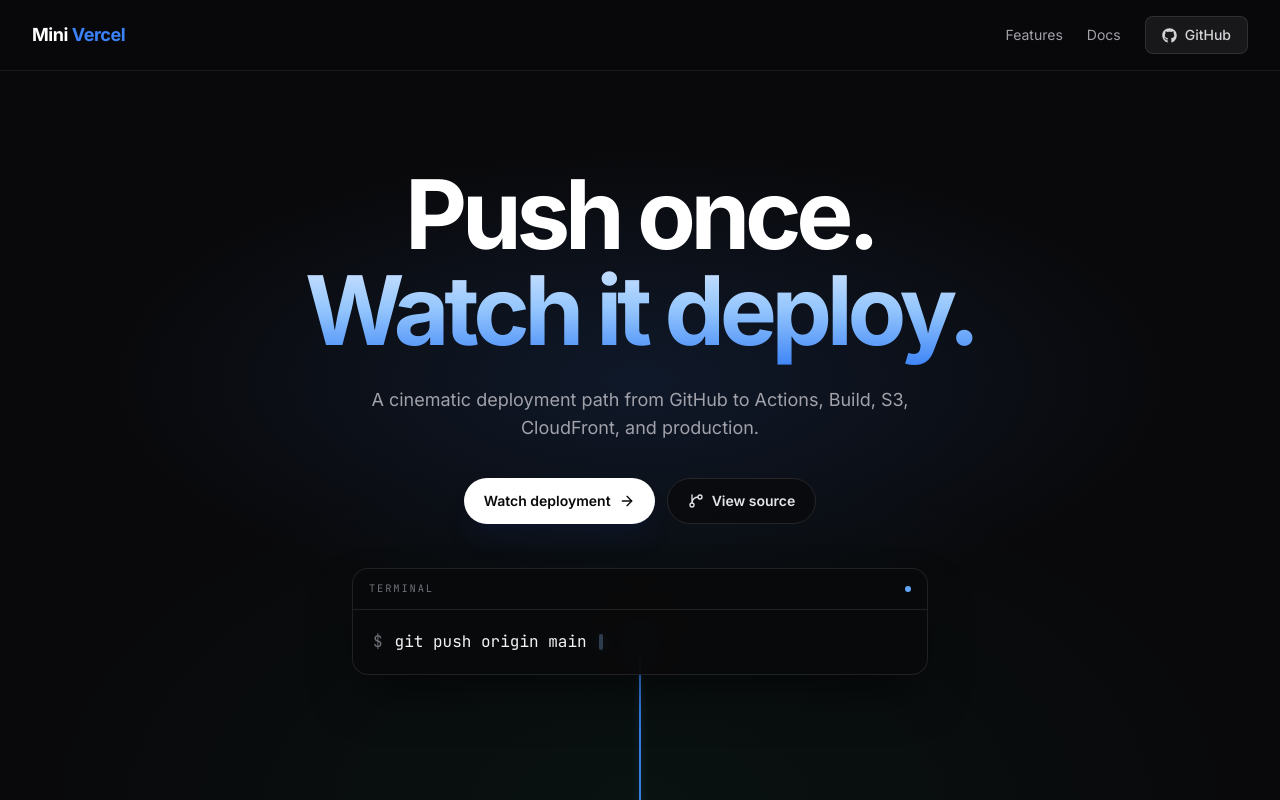
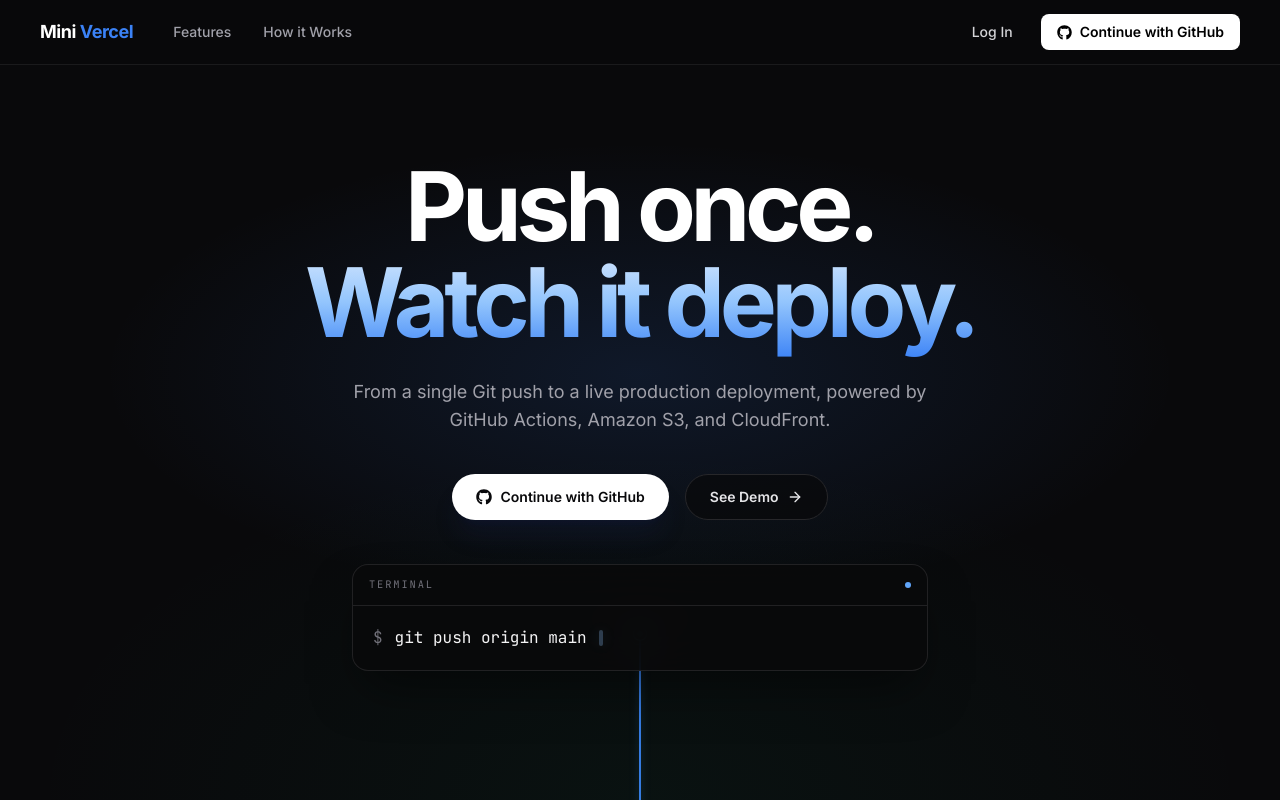
Before and after one commit to Harshitamugdha/mini-vercel, a React (Vite) app in the folder client/: page / in a window 1280 px wide. Shown: the top 800 px of the page. Built offline with nearby package versions, Linux system fonts and the light colour scheme.

Commit message:
polishing landing page

```diff
--- a/client/src/components/layout/Footer.tsx
+++ b/client/src/components/layout/Footer.tsx
@@ -1,50 +1,55 @@
 import { FaGithub } from "react-icons/fa";
-
-const STACK = ["React", "GitHub Actions", "AWS S3", "CloudFront"];
 
 export default function Footer() {
   return (
-    <footer className="border-t border-zinc-900 bg-zinc-950 px-6 py-10 text-sm text-zinc-500 lg:px-16">
-      <div className="mx-auto flex max-w-6xl flex-col gap-7 md:flex-row md:items-end md:justify-between">
-        <div className="max-w-xl">
-          <a href="/" className="text-base font-bold tracking-tight text-white">
+    <footer className="border-t border-zinc-900 bg-zinc-950 px-10 py-12">
+      <div className="mx-auto flex w-full max-w-[1500px] flex-col gap-8 md:flex-row md:items-end">
+        {/* Left */}
+        <div className="max-w-lg">
+          <a
+            href="/"
+            className="text-xl font-bold tracking-tight text-white transition-opacity hover:opacity-90"
+          >
             Mini <span className="text-blue-500">Vercel</span>
           </a>
 
-          <p className="mt-3 leading-6 text-zinc-400">
-            Deployment pipeline showcasing GitHub Actions, AWS S3 and CloudFront.
+          <p className="mt-5 text-base leading-8 text-zinc-400">
+            A modern deployment platform powered by GitHub Actions,
+            Amazon S3, and CloudFront.
           </p>
-
-          <div className="mt-4 flex flex-wrap gap-2">
-            {STACK.map((item) => (
-              <span
-                key={item}
-                className="rounded-full border border-zinc-800 bg-zinc-900/40 px-3 py-1 font-mono text-[0.65rem] uppercase tracking-[0.16em] text-zinc-400"
-              >
-                {item}
-              </span>
-            ))}
-          </div>
         </div>
 
-        <div className="flex flex-col gap-4 md:items-end">
-          <div className="flex items-center gap-5">
+        {/* Right */}
+        <div className="ml-auto flex flex-col gap-6 md:items-end">
+          <div className="flex items-center gap-10 text-base font-medium">
+            <a
+              href="#features"
+              className="text-zinc-300 transition-colors duration-200 hover:text-white"
+            >
+              Features
+            </a>
+
+            <a
+              href="#how-it-works"
+              className="text-zinc-300 transition-colors duration-200 hover:text-white"
+            >
+              How it Works
+            </a>
+
             <a
               href="https://github.com"
               target="_blank"
               rel="noreferrer"
-              className="inline-flex items-center gap-2 text-zinc-400 transition-colors hover:text-white"
+              className="inline-flex items-center gap-2 text-zinc-300 transition-colors duration-200 hover:text-white"
             >
-              <FaGithub size={14} />
+              <FaGithub size={17} />
               GitHub
-            </a>
-            <a href="#features" className="text-zinc-400 transition-colors hover:text-white">
-              Documentation
             </a>
           </div>
 
-          <p className="font-mono text-[0.65rem] uppercase tracking-[0.16em] text-zinc-700">
-            (c) {new Date().getFullYear()} Mini Vercel
+          <p className="text-sm text-zinc-500">
+            © {new Date().getFullYear()} Mini Vercel. Powered by React, GitHub
+            Actions, Amazon S3 & CloudFront.
           </p>
         </div>
       </div>
--- a/client/src/components/layout/Navbar.tsx
+++ b/client/src/components/layout/Navbar.tsx
@@ -2,35 +2,48 @@
 
 export default function Navbar() {
   return (
-    <nav className="sticky top-0 z-50 flex items-center justify-between border-b border-zinc-800/60 bg-zinc-950/80 px-8 py-4 backdrop-blur-md">
-      <a href="/" className="text-lg font-bold tracking-tight text-white">
+    <nav className="sticky top-0 z-50 border-b border-zinc-800/60 bg-zinc-950/80 backdrop-blur-md">
+      <div className="mx-auto flex h-16 w-full max-w-[1600px] items-center px-10">
+        {/* Logo */}
+        <a
+          href="/"
+          className="text-lg font-bold tracking-tight text-white transition-opacity hover:opacity-90"
+        >
           Mini <span className="text-blue-500">Vercel</span>
         </a>
 
-      <div className="flex items-center gap-6">
+        {/* Navigation */}
+        <div className="ml-10 hidden items-center gap-8 md:flex">
           <a
             href="#features"
-          className="text-sm text-zinc-400 transition-colors duration-150 hover:text-white"
+            className="text-sm font-medium text-zinc-400 transition-colors duration-200 hover:text-white"
           >
             Features
           </a>
 
           <a
-          href="#docs"
-          className="text-sm text-zinc-400 transition-colors duration-150 hover:text-white"
+            href="#how-it-works"
+            className="text-sm font-medium text-zinc-400 transition-colors duration-200 hover:text-white"
           >
-          Docs
+            How it Works
           </a>
+        </div>
 
-        <a
-          href="https://github.com"
-          target="_blank"
-          rel="noopener noreferrer"
-          className="inline-flex cursor-pointer items-center gap-2 rounded-lg border border-zinc-700/60 bg-zinc-900 px-4 py-2 text-sm font-medium text-zinc-300 transition-all duration-150 hover:border-zinc-600 hover:text-white"
+        {/* Right Actions */}
+        <div className="ml-auto flex items-center gap-3">
+          <button
+            className="rounded-lg px-4 py-2 text-sm font-medium text-zinc-300 transition-colors duration-200 hover:bg-zinc-900 hover:text-white"
+          >
+            Log In
+          </button>
+
+          <button
+            className="inline-flex items-center gap-2 rounded-lg bg-white px-4 py-2 text-sm font-semibold text-black transition-all duration-200 hover:scale-[1.02] hover:bg-zinc-200 active:scale-[0.98]"
           >
             <FaGithub size={15} />
-          GitHub
-        </a>
+            Continue with GitHub
+          </button>
+        </div>
       </div>
     </nav>
   );
--- a/client/src/components/pipeline/stages/PushStage.tsx
+++ b/client/src/components/pipeline/stages/PushStage.tsx
@@ -1,6 +1,7 @@
 import { useEffect, useRef, type Ref } from "react";
 import { motion, type Variants } from "framer-motion";
-import { ArrowRight, GitBranch } from "lucide-react";
+import { ArrowRight } from "lucide-react";
+import { FaGithub } from "react-icons/fa";
 
 interface HeroStageProps {
   sectionRef: Ref<HTMLDivElement>;
@@ -108,25 +109,32 @@
           variants={item}
           className="mt-7 max-w-xl text-base leading-8 text-zinc-400 sm:text-lg"
         >
-          A cinematic deployment path from GitHub to Actions, Build, S3, CloudFront, and production.
-        </motion.p>
+        From a single Git push to a live production deployment,
+        powered by GitHub Actions, Amazon S3, and CloudFront.
+                </motion.p>
 
-        <motion.div variants={item} className="mt-9 flex flex-wrap justify-center gap-3">
-          <button
-            type="button"
-            onClick={onWatchDeployment}
-            className="inline-flex items-center gap-2 rounded-full bg-white px-5 py-3 text-sm font-semibold text-zinc-950 shadow-xl shadow-blue-950/20 transition-transform hover:scale-[1.03]"
+      <motion.div
+        variants={item}
+        className="mt-10 flex flex-wrap justify-center gap-4"
+      >
+
+      <button
+        type="button"
+        className="inline-flex items-center gap-2 rounded-full bg-white px-6 py-3 text-sm font-semibold text-zinc-950 shadow-xl shadow-blue-950/20 transition-all duration-200 hover:scale-[1.03] hover:bg-zinc-200 active:scale-[0.98]"
+      >
+      <FaGithub size={16} />
+      Continue with GitHub
+      </button>
+
+
+        <button
+          type="button"
+          onClick={onWatchDeployment}
+          className="inline-flex items-center gap-2 rounded-full border border-zinc-800 bg-zinc-950/70 px-6 py-3 text-sm font-semibold text-zinc-200 backdrop-blur-xl transition-all duration-200 hover:border-zinc-700 hover:bg-zinc-900"
           >
-            Watch deployment <ArrowRight size={16} />
+          See Demo
+          <ArrowRight size={16} />
           </button>
-          <a
-            href="https://github.com"
-            target="_blank"
-            rel="noreferrer"
-            className="inline-flex items-center gap-2 rounded-full border border-zinc-800 bg-zinc-950/70 px-5 py-3 text-sm font-semibold text-zinc-200 backdrop-blur-xl transition-colors hover:border-zinc-700 hover:bg-zinc-900"
-          >
-            <GitBranch size={16} /> View source
-          </a>
         </motion.div>
 
         <motion.div
--- a/client/src/components/sections/Features.tsx
+++ b/client/src/components/sections/Features.tsx
@@ -5,8 +5,9 @@
   GitBranch,
   ShieldCheck,
   Globe,
-  Terminal,
+
 } from "lucide-react";
+import { FaGithub } from "react-icons/fa";
 
 const FEATURES = [
   {
@@ -97,49 +98,31 @@
           ))}
         </div>
 
-        {/* Live Deployment History Preview Panel */}
-        <div className="mt-20 rounded-xl border border-zinc-800 bg-zinc-900/70 p-6 shadow-2xl backdrop-blur-md">
-          <div className="flex items-center justify-between border-b border-zinc-800 pb-4">
-            <div className="flex items-center gap-2.5 font-mono text-xs text-zinc-300">
-              <Terminal size={15} className="text-blue-400" />
-              <span className="font-semibold">Recent Production Deployments</span>
-            </div>
-            <span className="font-mono text-[0.65rem] text-emerald-400">
-              ● Live Monitoring
-            </span>
-          </div>
 
-          <div className="mt-4 space-y-3 font-mono text-xs">
-            {DEPLOY_HISTORY.map((dep, idx) => (
-              <div
-                key={dep.commit}
-                className="flex flex-col justify-between gap-2 rounded-lg border border-zinc-800/60 bg-zinc-950/60 p-3.5 sm:flex-row sm:items-center"
-              >
-                <div className="flex items-center gap-3">
-                  <span className={`h-2 w-2 rounded-full ${idx === 0 ? "bg-emerald-400" : "bg-zinc-600"}`} />
-                  <span className="font-semibold text-white">{dep.commit}</span>
-                  <span className="text-zinc-500">[{dep.branch}]</span>
-                  <span className="text-zinc-400">by {dep.author}</span>
-                </div>
+          {/* Final Call To Action */}
+<section className="mt-24 overflow-hidden rounded-2xl border border-zinc-800 bg-gradient-to-br from-zinc-900 via-zinc-950 to-zinc-900 p-10 text-center shadow-2xl">
 
-                <div className="flex items-center gap-4 text-xs">
-                  <span className="text-zinc-500">{dep.duration}</span>
-                  <span className="rounded bg-emerald-500/10 px-2 py-0.5 font-medium text-emerald-400 border border-emerald-500/20">
-                    {dep.status}
-                  </span>
-                  <a
-                    href={dep.url}
-                    target="_blank"
-                    rel="noreferrer"
-                    className="truncate text-blue-400 hover:underline max-w-[200px]"
-                  >
-                    {dep.url}
-                  </a>
-                </div>
-              </div>
-            ))}
-          </div>
-        </div>
+    <h2 className="text-4xl font-bold tracking-tight text-white sm:text-5xl">
+  Ready to{" "}
+  <span className="bg-gradient-to-r from-blue-400 via-sky-400 to-cyan-300 bg-clip-text text-transparent">
+    deploy?
+  </span>
+</h2>
+
+<p className="mx-auto mt-4 max-w-3xl text-lg leading-8 text-zinc-400">
+  Authenticate with GitHub, connect your repository, and deploy your React
+  applications through an automated CI/CD pipeline powered by GitHub Actions,
+  Amazon S3, and CloudFront.
+</p>
+
+<button
+  className="mt-8 inline-flex items-center gap-3 rounded-full bg-white px-7 py-3.5 text-[15px] font-semibold text-zinc-950 shadow-lg shadow-blue-950/20 transition-all duration-200 hover:-translate-y-0.5 hover:scale-[1.03] hover:bg-zinc-200"
+>
+  <FaGithub size={17} />
+  Continue with GitHub
+</button>
+
+</section>
       </div>
     </section>
   );
```
Lines whose indentation alone changed are shown as unchanged.
